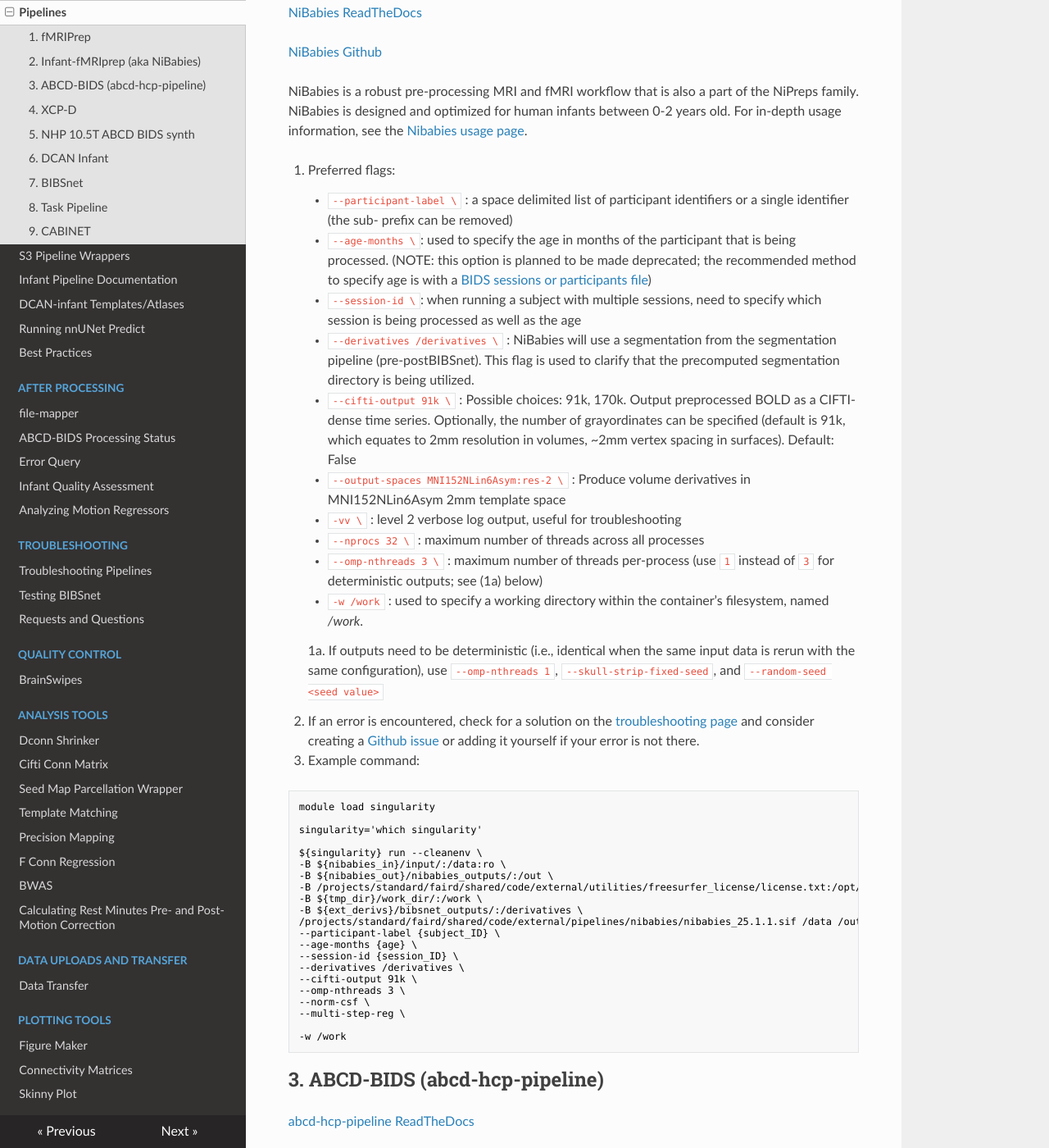
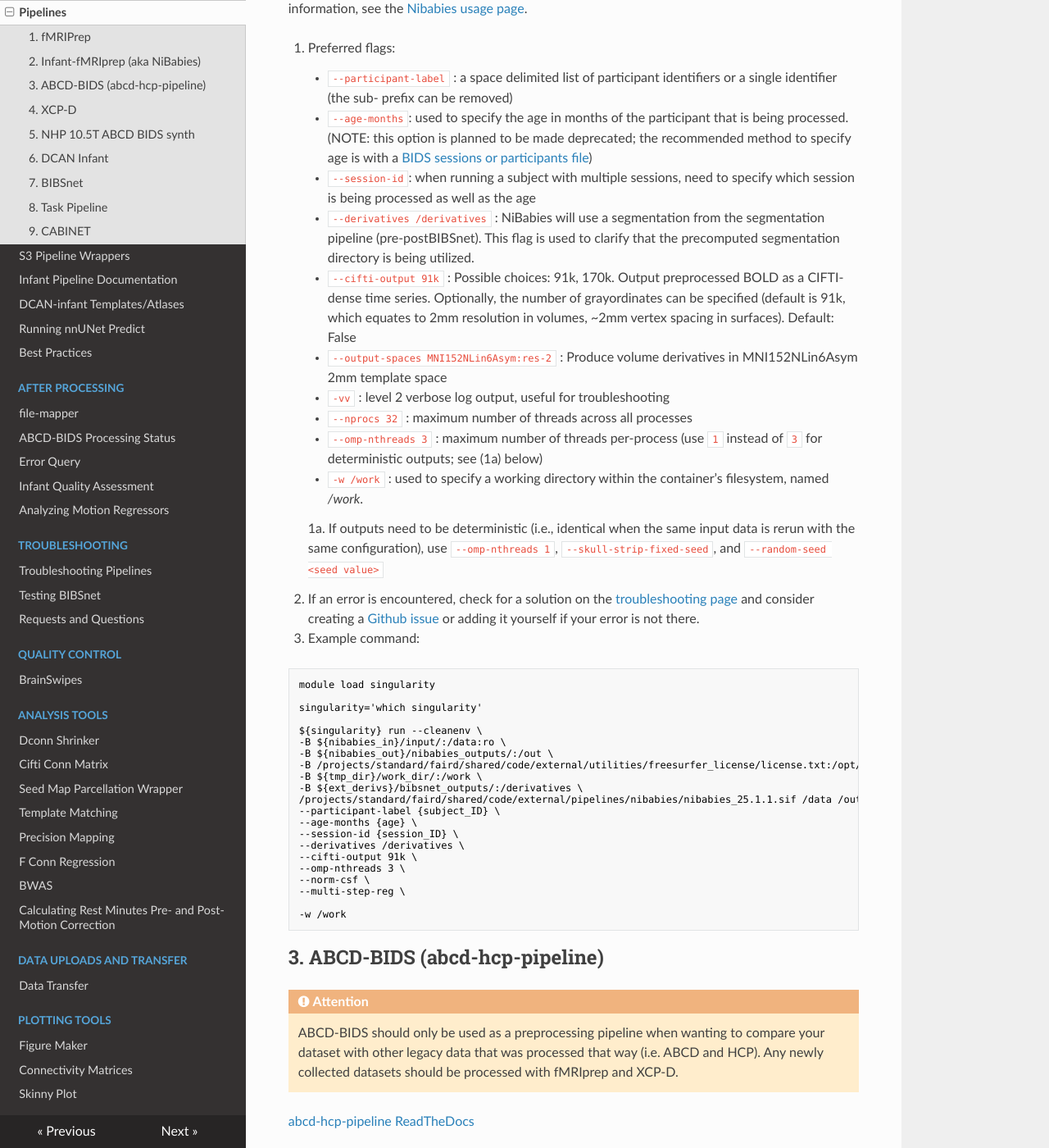
Before and after one commit to DCAN-Labs/cdni-brain, an MkDocs documentation site: the page built from docs/pipelines.md, in a window 1280 px wide and 1400 px high, scrolled down 2520 px. Shown: the whole window at 82% size. Built offline with MkDocs 1.6.1, drawn with Linux system fonts in a browser that asks for light colours; nearby versions of some CDN libraries; some of the changed text lies outside the part shown.

Commit message:
update formating for pipelines

````diff
--- a/docs/pipelines.md
+++ b/docs/pipelines.md
@@ -25,13 +25,6 @@ This page has the recommended flags and resources for the major pipelines we use
 </table>
 
 Note: the cutoff age for using an adult pipeline depends on the scope of the project.
-
-<div class="admonition attention">
-    <p class="first admonition-title">Attention</p>
-    <p class="last">
-        ABCD-BIDS should only be used as a preprocessing pipeline when wanting to compare your dataset with other legacy data that was processed that way (i.e. ABCD and HCP). Any newly collected datasets should be processed with fMRIprep and XCP-D.
-    </p>
-</div>
 
 
 Recommended sbatch parameters per 1 subject 1 session process:
@@ -116,7 +109,7 @@ A NiPreps (NeuroImaging PREProcessing toolS) application for the preprocessing o
 
     * `-vv` : level 2 verbose log output, useful for troubleshooting
 
-    * `-w /work` : used to specify a working directory within the same path as the sbatch, named_ /work_.
+    * `-w /work` : used to specify a working directory within the same path as the sbatch, named _/work_.
 
     1a. If outputs need to be deterministic (i.e., identical when the same input data is rerun with the same configuration), use `--omp-nthreads 1`, `--skull-strip-fixed-seed`, and `--random-seed <seed value>`
 
@@ -162,23 +155,23 @@ NiBabies is a robust pre-processing MRI and fMRI workflow that is also a part of
 
 1. Preferred flags:
 
-    * `--participant-label \` : a space delimited list of participant identifiers or a single identifier (the sub- prefix can be removed)
+    * `--participant-label` : a space delimited list of participant identifiers or a single identifier (the sub- prefix can be removed)
 
-    * `--age-months \`: used to specify the age in months of the participant that is being processed. (NOTE: this option is planned to be made deprecated; the recommended method to specify age is with a [BIDS sessions or participants file](https://nibabies.readthedocs.io/en/latest/usage.html#participant-ages))
+    * `--age-months`: used to specify the age in months of the participant that is being processed. (NOTE: this option is planned to be made deprecated; the recommended method to specify age is with a [BIDS sessions or participants file](https://nibabies.readthedocs.io/en/latest/usage.html#participant-ages))
 
-    * `--session-id \`: when running a subject with multiple sessions, need to specify which session is being processed as well as the age
+    * `--session-id`: when running a subject with multiple sessions, need to specify which session is being processed as well as the age
 
-    * `--derivatives /derivatives \` : NiBabies will use a segmentation from the segmentation pipeline (pre-postBIBSnet). This flag is used to clarify that the precomputed segmentation directory is being utilized.
+    * `--derivatives /derivatives` : NiBabies will use a segmentation from the segmentation pipeline (pre-postBIBSnet). This flag is used to clarify that the precomputed segmentation directory is being utilized.
 
-    * `--cifti-output 91k \` : Possible choices: 91k, 170k. Output preprocessed BOLD as a CIFTI-dense time series. Optionally, the number of grayordinates can be specified (default is 91k, which equates to 2mm resolution in volumes, ~2mm vertex spacing in surfaces). Default: False
+    * `--cifti-output 91k` : Possible choices: 91k, 170k. Output preprocessed BOLD as a CIFTI-dense time series. Optionally, the number of grayordinates can be specified (default is 91k, which equates to 2mm resolution in volumes, ~2mm vertex spacing in surfaces). Default: False
 
-    * `--output-spaces MNI152NLin6Asym:res-2 \` : Produce volume derivatives in MNI152NLin6Asym 2mm template space
+    * `--output-spaces MNI152NLin6Asym:res-2` : Produce volume derivatives in MNI152NLin6Asym 2mm template space
 
-    * `-vv \` : level 2 verbose log output, useful for troubleshooting
+    * `-vv` : level 2 verbose log output, useful for troubleshooting
 
-    * `--nprocs 32 \` : maximum number of threads across all processes
+    * `--nprocs 32` : maximum number of threads across all processes
 
-    * `--omp-nthreads 3 \` : maximum number of threads per-process (use `1` instead of `3` for deterministic outputs; see (1a) below)
+    * `--omp-nthreads 3` : maximum number of threads per-process (use `1` instead of `3` for deterministic outputs; see (1a) below)
 
     * `-w /work` : used to specify a working directory within the container’s filesystem, named _/work_.
 
@@ -213,6 +206,13 @@ ${singularity} run --cleanenv \
 ```
 
 ## 3. ABCD-BIDS (abcd-hcp-pipeline)
+
+<div class="admonition attention">
+    <p class="first admonition-title">Attention</p>
+    <p class="last">
+        ABCD-BIDS should only be used as a preprocessing pipeline when wanting to compare your dataset with other legacy data that was processed that way (i.e. ABCD and HCP). Any newly collected datasets should be processed with fMRIprep and XCP-D.
+    </p>
+</div>
 
 [abcd-hcp-pipeline ReadTheDocs](https://abcd-hcp-pipeline.readthedocs.io/en/latest/)
 
@@ -270,7 +270,7 @@ The XCP-D workflow takes fMRIPRep, NiBabies, DCAN and HCP outputs in the form of
 
 XCP-D versions 0.8.0 and above have a new required `mode` flag that will set several defaults. The preferred mode to use for processing adult data within the center is the `abcd` mode, which sets the default flags explained below. Any of these inputs can be overridden if necessary, but give careful thought as to why they would need to be different for your dataset. For processing infant data preprocessed with infant-fMRIPrep/NiBabies, the preferred mode is `hbcd` which has the same defaults except for the input-type.
 
-1. Default flags:
+1. Default flags included in the `abcd` / `hbcd` modes:
 
     * `--fd-thresh/-f 0.3` : framewise displacement threshold for censoring.
 
@@ -294,7 +294,7 @@ XCP-D versions 0.8.0 and above have a new required `mode` flag that will set sev
 
     * `-p`/`--nuisance-regressors` : default is "auto" which means 36P is selected
 
-    * `--motion-filter-type` : filter to apply to the motion parameters. If this is set to a value other than “none”, then the following parameters are also required.
+    * `--motion-filter-type` : required parameter to filter to apply to the motion parameters. Recommended to use the notch option.
 
         * `--band-stop-min` : Required for "notch" or "lp" choice
 
````
Also changed, not shown: other parts of docs/pipelines.md (+1 -1 lines).
